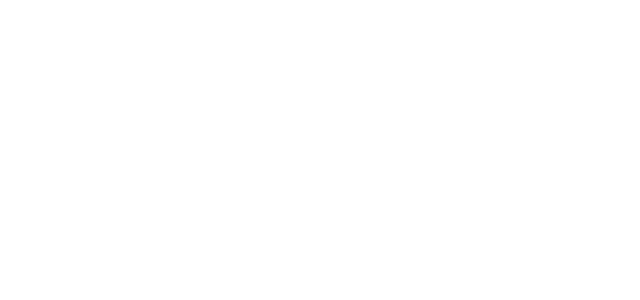
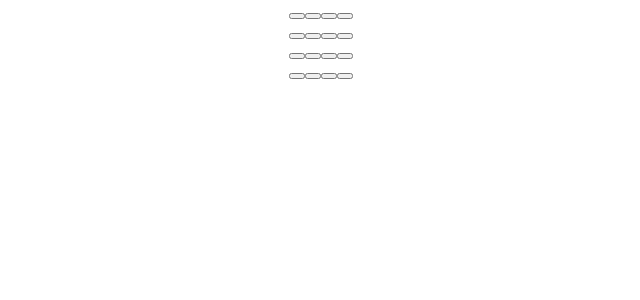
Before and after one commit to Takumikimura1899/my-calculator-with-react, a React (Create React App) app: page / in a window 1280 px wide. Shown: the top 300 px of the page, without its empty margins (319-959 px from the left). Built offline with nearby package versions, Linux system fonts and the light colour scheme.

Commit message:
[add] displayとbuttonpanelを追加

```diff
--- /dev/null
+++ b/src/components/ButtonPanel.tsx
@@ -0,0 +1,32 @@
+import React from 'react';
+
+export const ButtonPanel = () => {
+  return (
+    <div>
+      <div>
+        <button></button>
+        <button></button>
+        <button></button>
+        <button></button>
+      </div>
+      <div>
+        <button></button>
+        <button></button>
+        <button></button>
+        <button></button>
+      </div>
+      <div>
+        <button></button>
+        <button></button>
+        <button></button>
+        <button></button>
+      </div>
+      <div>
+        <button></button>
+        <button></button>
+        <button></button>
+        <button></button>
+      </div>
+    </div>
+  );
+};
--- a/src/components/Calculator.tsx
+++ b/src/components/Calculator.tsx
@@ -1,5 +1,12 @@
 import React from 'react';
+import { ButtonPanel } from './ButtonPanel';
+import { Display } from './Display';
 
 export const Calculator = () => {
-  return <div></div>;
+  return (
+    <div>
+      <Display />
+      <ButtonPanel />
+    </div>
+  );
 };
--- /dev/null
+++ b/src/components/Display.tsx
@@ -0,0 +1,5 @@
+import React from 'react';
+
+export const Display = () => {
+  return <div></div>;
+};
```
